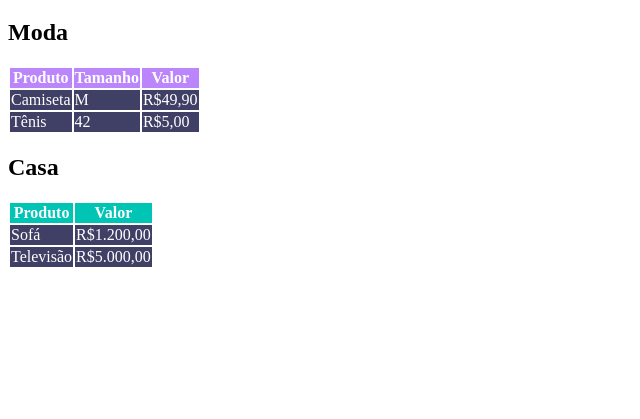
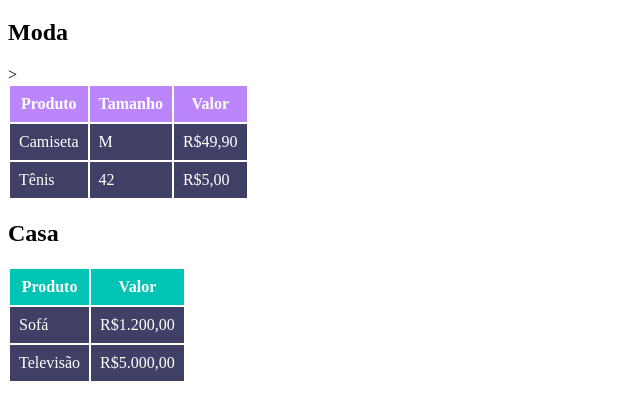
Before and after one commit to kellysondias/quest-1, a plain HTML site: page desafio-4-devquest/index.html in a window 1280 px wide. Shown: the part 61-480 px from the top of the page, without its empty margins (0-640 px from the left). Drawn offline with Linux system fonts and the light colour scheme.

Commit message:
Some quick fixes

```diff
--- a/desafio-4-devquest/index.html
+++ b/desafio-4-devquest/index.html
@@ -13,19 +13,19 @@
     <h1>DESAFIO Final - Tabela estilizada</h1>
 
     <h2>Moda</h2>
-
         <table class="tabela-moda">
                 <tr>
                         <th>Produto</th>
                         <th>Tamanho</th>
                         <th>Valor</th>
+
                 </tr>
                 <tr>
                         <td>Camiseta</td>
                         <td>M</td>
                         <td>R$49,90</td>
                 </tr>
-                <tr>
+                <tr>>
                         <td>Tênis</td>
                         <td>42</td>
                         <td>R$5,00</td>
--- a/desafio-4-devquest/style.css
+++ b/desafio-4-devquest/style.css
@@ -5,13 +5,16 @@
 
 .tabela-moda td, .tabela-casa td{
     background-color: #404066;
+    padding: 9px;
 }
 
 
 .tabela-moda th {
     background-color:  #BB86FC;
+    padding: 9px;
 }
 
 .tabela-casa th {
     background-color: #00C4B4;
+    padding: 9px;
 }
```
Lines whose indentation alone changed are shown as unchanged.
